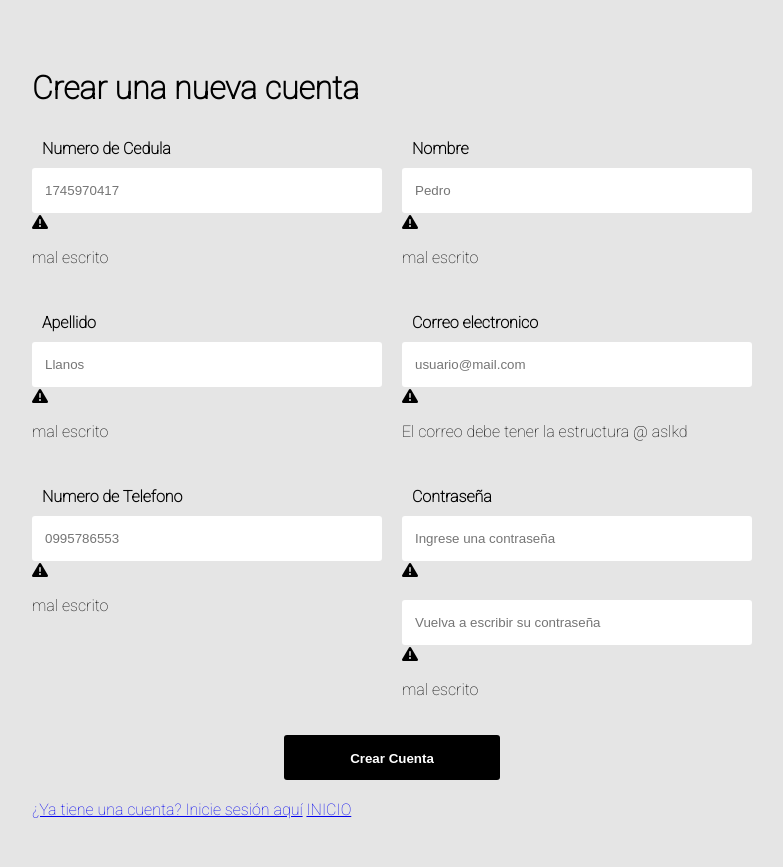
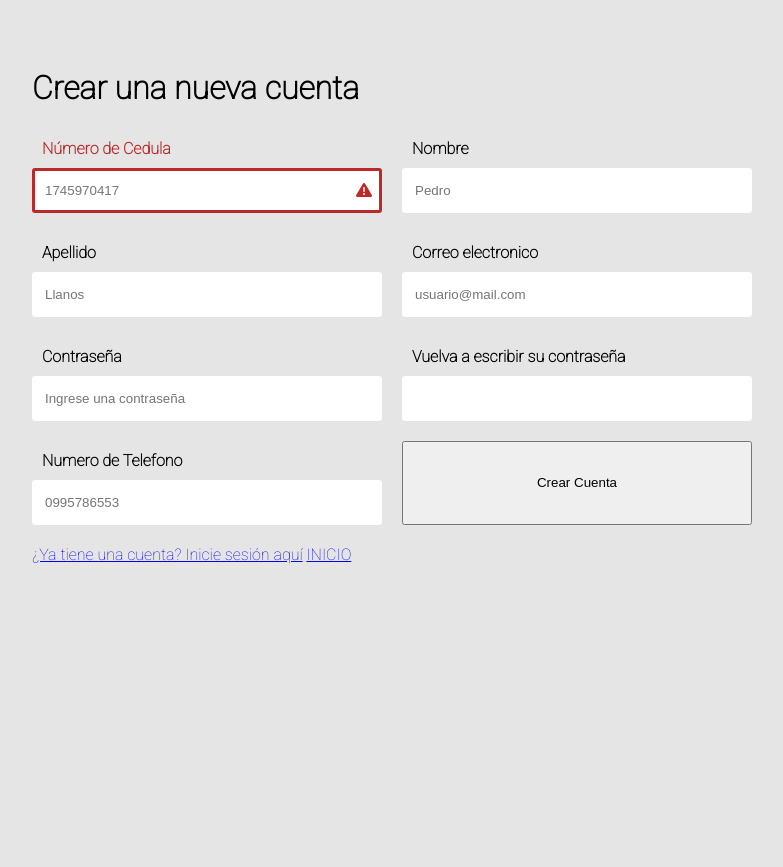
Before and after one commit to Jair-Delgado/Sistema-de-Inventario, a PHP site: page /registro-usuarios.php in a window 1280 px wide. Shown: the whole page, without its empty margins (248-1031 px from the left). After the commit the page ends 564 px from the top, so only its background shows below. Run offline with PHP 8.4, Linux system fonts and the light colour scheme; some libraries are stand-ins or nearby versions.

Commit message:
nuevo estilo de regisrtro de usuarios

```diff
--- a/registro-usuarios.php
+++ b/registro-usuarios.php
@@ -16,83 +16,90 @@
         <!--imagen del login-->
         <!---<img class="avatar" src="img/inventario.png" alt="logo inventario">-->
         <h1>Crear una nueva cuenta</h1>
-        <form autocomplete="off" action="registro.php" method="post" class="formulario" id="formulario">
+        <form autocomplete="off" action="registro.php" method="POST" class="formulario" id="formulario">
 
         <!--Numero de cedula-->
-            <div class="formulario__grupo" id="grupo__cedula">
-                    <label for="cedula" class="formulario__label">Numero de Cedula</label>
+            <div class="formulario__grupo formulario__grupo-incorrecto" id="grupo__cedula">
+                    <label for="cedula" class="formulario__label">Número de Cedula</label>
                 <div class="formulario__grupo-input">
                     <input name="cedula" type="text" class="formulario__input"  placeholder="1745970417" required >
-                    <i class="fa-solid fa-triangle-exclamation"></i>
+                    <i class=" formulario__validacion-estado fa-solid fa-triangle-exclamation"></i>
                 </div>
-                    <p>mal escrito</p>
+                    <p class="formulario__input-error">El número de cédula solo contine numeros y es de una extensión de 10 digitos </p>
             </div>
 
         <!--Nombre-->
             <div class="formulario__grupo" id="grupo__nombre">
                     <label for="nombre" class="formulario__label">Nombre</label>
                 <div class="formulario__grupo-input">
-                    <input name="nombre" type="text" class="formulario__input" placeholder="Pedro" required>
-                    <i class="fa-solid fa-triangle-exclamation"></i>
+                    <input name="nombre" type="text" class="formulario__input" id="nombre" placeholder="Pedro" required>
+                    <i class=" formulario__validacion-estado fa-solid fa-triangle-exclamation"></i>
                 </div>
-                    <p>mal escrito</p>
+                    <p class="formulario__input-error">El nombre solo puede contener letras</p>
             </div>
 
         <!--Apellido-->
             <div class="formulario__grupo" id="grupo__apellido">
                     <label for="apellido" class="formulario__label">Apellido</label>
                 <div class="formulario__grupo-input">
-                    <input name="apellido" type="text" class="formulario__input" placeholder="Llanos" required>
-                    <i class="fa-solid fa-triangle-exclamation"></i>
+                    <input name="apellido" type="text" class="formulario__input" id="nombre" placeholder="Llanos" required>
+                    <i class=" formulario__validacion-estado fa-solid fa-triangle-exclamation"></i>
                 </div>
-                    <p>mal escrito</p>
+                    <p class="formulario__input-error">El apellido solo puede contener letras</p>
             </div>
 
         <!--Email-->
             <div class="formulario__grupo" id="grupo__email">
                     <label for="email" class="formulario__label">Correo electronico</label>
                 <div class="formulario__grupo-input">
-                    <input name="email" type="email" class="formulario__input" placeholder="usuario@mail.com" required>
-                    <i class="fa-solid fa-triangle-exclamation"></i>
+                    <input name="email" type="email" class="formulario__input" id="correo" placeholder="usuario@mail.com" required>
+                    <i class=" formulario__validacion-estado fa-solid fa-triangle-exclamation"></i>
                 </div>
-                    <p class="error">El correo debe tener la estructura @ aslkd</p>
+                    <p class="formulario__input-error">El correo solo puede contener letras, números, puntos, guiones y guión bajo y tener la estructura usuario@correo.com</p>
             </div>
 
-        <!--Telefono-->
-            <div class="formulario__grupo" id="grupo__telefono">
-                    <label for="telefono" class="formulario__label">Numero de Telefono</label>
+
+            <!--Contraseña-->
+            <div class="formulario__grupo" id="grupo__contraseña">
+                <label for="contraseña" class="formulario__label">Contraseña</label>
                 <div class="formulario__grupo-input">
-                    <input name="telefono" type="text" class="formulario__input" placeholder="0995786553" required>
-                    <i class="fa-solid fa-triangle-exclamation"></i>
+                    <input name="contraseña" type="password" class="formulario__input" id="contraseña"  placeholder="Ingrese una contraseña" required>
+                    <i class=" formulario__validacion-estado fa-solid fa-triangle-exclamation"></i>
+
+                    <p class="formulario__input-error">La contraseña debe ser de 5 a 10 dígitos</p>
                 </div>
-                    <p>mal escrito</p>
+            </div>
+            <!--Repetir contraseña-->
+            <div class="formulario__grupo" id="grupo__contraseñax2">
+                <label for="contraseñax2" class="formulario__label">Vuelva a escribir su contraseña</label>
+                <div class="formulario__grupo-input">
+                    <input name="contraseñax2" type="password" class="formulario__input" id="contraseñax2" placeholder="" required>
+                    <i class=" formulario__validacion-estado fa-solid fa-triangle-exclamation"></i>
+                </div>
+                <p class="formulario__input-error">Las contraseñas no coinciden</p>
             </div>
 
-        <!--Contraseña-->
-            <div class="formulario__grupo" id="grupo__contraseña">
-                    <label for="contraseña" class="formulario__label">Contraseña</label>
-                <div class="formulario__grupo-input">
-                    <input name="contraseña" type="password" class="formulario__input" placeholder="Ingrese una contraseña" required>
-                    <i class="fa-solid fa-triangle-exclamation"></i>
+            <!--Telefono-->
+                <div class="formulario__grupo" id="grupo__telefono">
+                        <label for="telefono" class="formulario__label">Numero de Telefono</label>
+                    <div class="formulario__grupo-input">
+                        <input name="telefono" type="text" class="formulario__input" placeholder="0995786553" required>
+                        <i class=" formulario__validacion-estado fa-solid fa-triangle-exclamation"></i>
+                    </div>
+                        <p class="formulario__input-error">El número de telefono debe ser de una extension de 10 numeros y no contener símbolos ni letras </p>
                 </div>
-                <!--Repetir contraseña-->
-                <label for="contraseñax2" class="formulario__label"> </label>
-                <div class="formulario__grupo-input">
-                    <input name="contraseñax2" type="password" class="formulario__input" placeholder="Vuelva a escribir su contraseña" required>
-                    <i class="fa-solid fa-triangle-exclamation"></i>
 
-                </div>
-                <p>mal escrito</p>
-            </div>
-            <div class="formulario__mensaje" id="formulario__mensaje">
-				<p><i class="fas fa-exclamation-triangle"></i> <b>Error:</b> Por favor rellena el formulario correctamente. </p>
-			</div>
+            <!--<div class="formulario__mensaje" id="formulario__mensaje">
+				<p><i class=" formulario__validacion-estado fas fa-exclamation-triangle"></i> <b>Error:</b> Por favor rellena el formulario correctamente. </p>
+			</div>-->
 
             <!--Boton para crear la cuenta-->
-            <div class="formulario__grupo formulario__grupo-btn-enviar">
-                <input class="formulario__btn" type="submit" value="Crear Cuenta">
+            <!--<div class="formulario__grupo formulario__grupo-btn-enviar">
+                <input class="formulario__btn" id="registro"   type="submit" value="Crear Cuenta">
                 <p class="formulario__mensaje-exito" id="formulario__mensaje-exito">Formulario enviado exitosamente!</p>
-            </div>
+            </div>-->
+
+            <input id="registro" type="submit" value="Crear Cuenta">
 
             <!--Links de redireccion-->
             <div>
@@ -102,6 +109,8 @@
 
         </form>
 </main>
+
+    <script src="js/formulario.js"></script>
     <script src="https://kit.fontawesome.com/2c36e9b7b1.js" crossorigin="anonymous"></script>
 </body>
 </html>
--- a/registro.php
+++ b/registro.php
@@ -17,7 +17,7 @@ class Usuarios
         $contraseña = $_POST["contraseña"];
 
         #Ingreso de los datos del formulario a la tabla empleados
-        $sql = "INSERT INTO empleados VALUES ('$cedula', '$nombre', '$apellido', '$email', '$telefono', '$contraseña')";
+        $sql = "INSERT INTO empleados VALUES ('$cedula', '$nombre', '$apellido', '$email','$telefono', '$contraseña')";
         pg_query(Models\Conectar::$db, $sql);
         $_SESSION['nombre_usuario']=$nombre;
         header("location: ingreso.php");
```
Also changed, not shown: js/formulario.js (added, +117 -0 lines).
